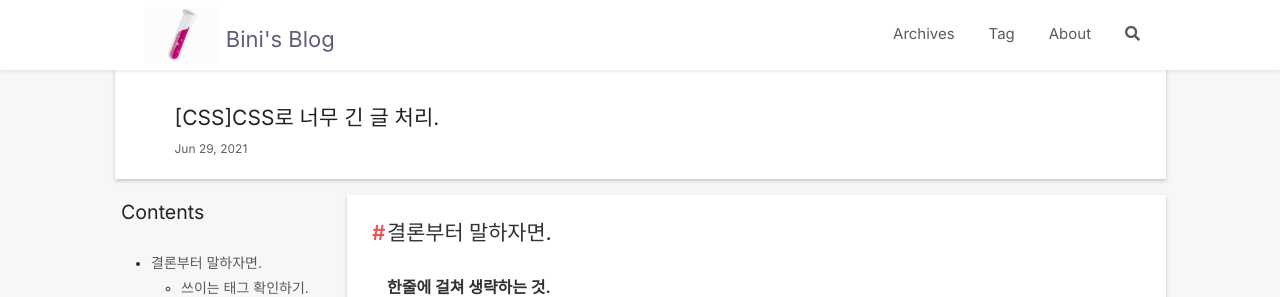
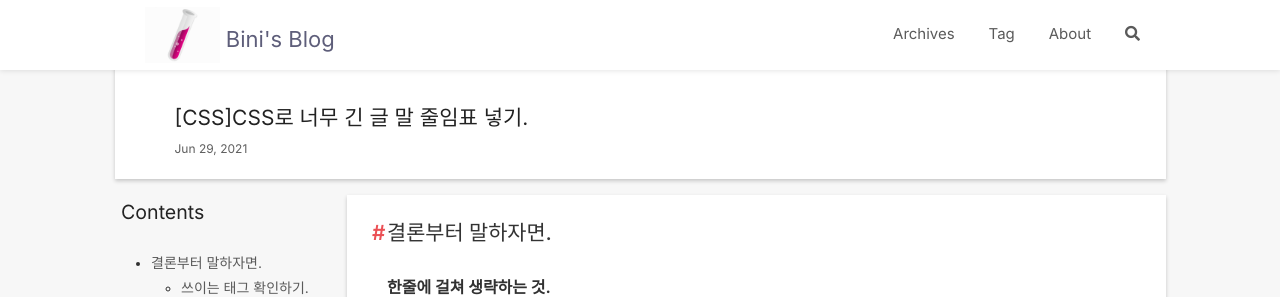
Before and after one commit to bini59/bini59.github.io, a Jekyll site: the page built from _posts/web/2021-06-29-text-overflow.md, in a window 1280 px wide and 900 px high. Shown: the top 297 px of the window. Built offline with Jekyll 4.4.1, drawn with Linux system fonts in a browser that asks for light colours; nearby versions of some CDN libraries; comment, search, counter and statistics services are not loaded; some of the changed text lies outside the part shown.

Commit message:
Chore : Change post title

```diff
--- a/_posts/web/2021-06-29-text-overflow.md
+++ b/_posts/web/2021-06-29-text-overflow.md
@@ -1,6 +1,6 @@
 ---
 layout        : post
-title         : "&#91;CSS&#93;CSS로 너무 긴 글 처리."
+title         : "&#91;CSS&#93;CSS로 너무 긴 글 말 줄임표 넣기."
 date          : 2021.06.29
 category      : CSS
 comments      : true
```
